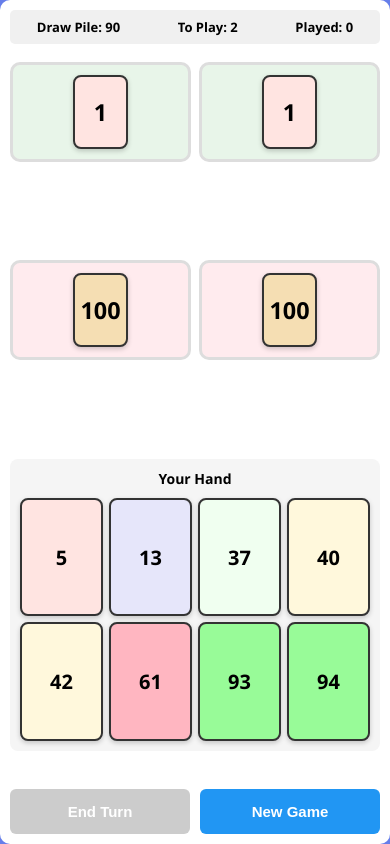
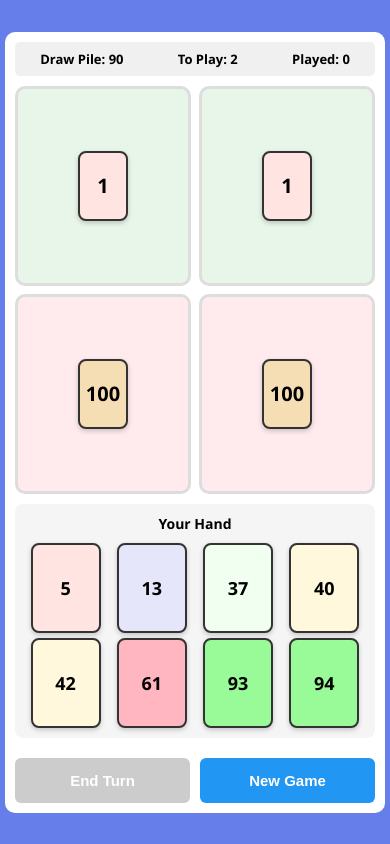
Before and after one commit to thomas-bartelt/the-kame, a plain HTML site: page index.html in a window 390 px wide. Drawn offline with Linux system fonts and the light colour scheme.

Commit message:
Update index.html
Fox scroll 4

```diff
--- a/index.html
+++ b/index.html
@@ -542,51 +542,14 @@
                 transform: scale(0.98);
             }
         }
-        /* === MOBILE: kill scroll, fit everything === */
-@media (max-width: 768px) {
-  html, body { height: 100%; overflow: hidden; overscroll-behavior: contain; }
-  body { margin: 0; padding: 0; }
-
-  /* main wrapper */
-  .game-container {
-    height: 100svh;           /* safe viewport height on iOS/Android */
-    display: flex;
-    flex-direction: column;
-    gap: 8px;
-  }
-
-  /* the grid that holds the piles must be the flex "filler" */
-  .piles-container {
-    flex: 1 1 0;
-    min-height: 0;            /* allow shrinking to avoid overflow */
-    margin: 0;
-  }
-  .pile, .hand-container { min-height: 0; }
-
-  /* scale pile top cards so they never force scroll */
-  .pile-card {
-    width: clamp(40px, 14vw, 64px);
-    height: clamp(56px, 20vw, 88px);
-    font-size: clamp(16px, 6vw, 24px);
-    margin: 0 auto;
-  }
-
-  /* hand layout: compact 4-up grid */
-  .hand-cards {
-    display: grid;
-    grid-template-columns: repeat(4, minmax(0, 1fr));
-    gap: 6px;
-    min-height: 0;
-  }
-
-  /* scale hand cards too */
-  .hand-card {
-    width: 100%;
-    aspect-ratio: 7 / 10;
-    height: auto;
-    font-size: clamp(14px, 5.2vw, 20px);
-    margin: 0;
-  }
+        /* Fit whole game into the screen (iOS Safari friendly) */
+:root { --fit-scale: 1; }
+html, body { height: 100%; margin: 0; overflow: hidden; -webkit-text-size-adjust: 100%; }
+.game-container {
+  height: auto !important;               /* undo fixed heights */
+  transform: scale(var(--fit-scale));
+  transform-origin: top center;          /* anchor at top */
+  margin: 0 auto;                        /* center horizontally */
 }
 
     </style>
@@ -1046,5 +1009,35 @@
             updateDisplay();
         }
     </script>
+<script>
+    (function () {
+      const root = document.querySelector('.game-container');
+      if (!root) return;
+
+      function vp() {
+        const v = window.visualViewport;
+        return { w: v ? v.width : innerWidth, h: v ? v.height : innerHeight };
+      }
+
+      function fit() {
+        // measure natural (unscaled) size
+        root.style.setProperty('--fit-scale', 1);
+        const naturalW = root.scrollWidth;
+        const naturalH = root.scrollHeight;
+
+        const { w: vw, h: vh } = vp();
+        const scale = Math.min(1, vw / naturalW, vh / naturalH);
+
+        root.style.setProperty('--fit-scale', String(scale));
+      }
+
+      addEventListener('load', fit);
+      addEventListener('resize', fit);
+      addEventListener('orientationchange', fit);
+      if (window.visualViewport) visualViewport.addEventListener('resize', fit);
+
+      fit();
+    })();
+    </script>
 </body>
 </html>
```
